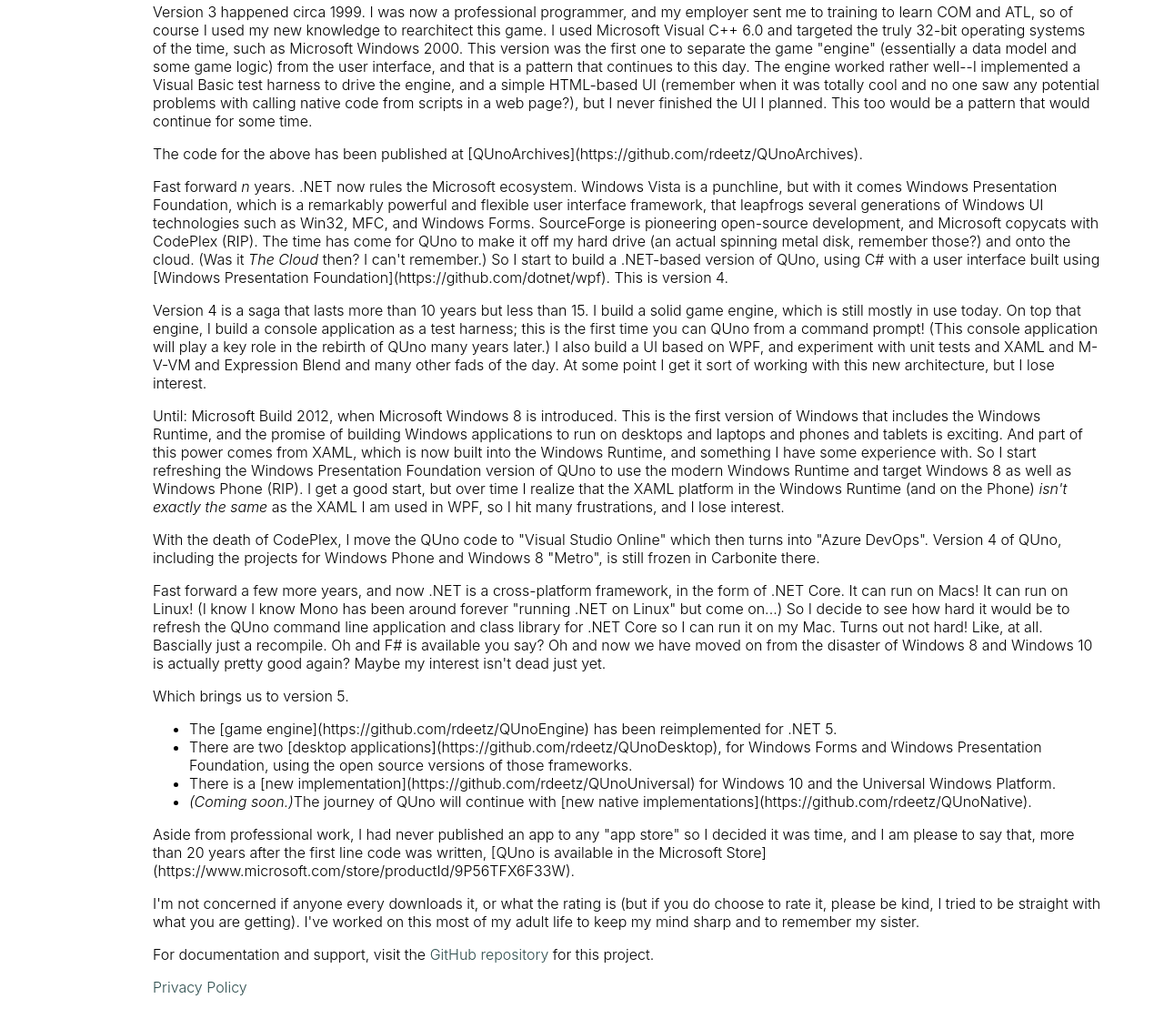
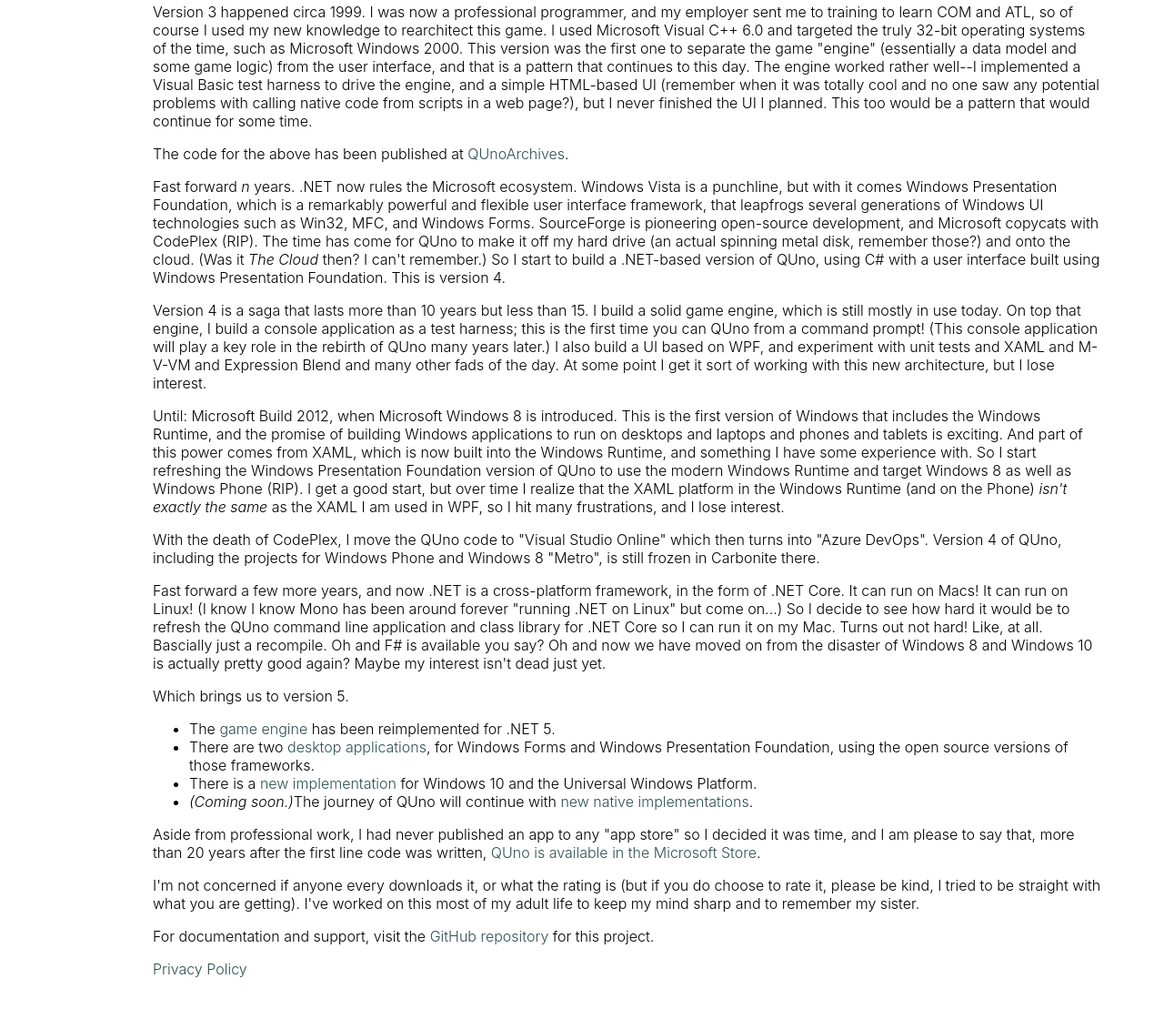
Before and after one commit to rdeetz/QUnoSite, a plain HTML site: page index.html in a window 1280 px wide. Shown: the part 467-1598 px from the top of the page at 91% size. Drawn offline with Linux system fonts and the light colour scheme.

Commit message:
Thought I was using markdown, should have been using HTML.

```diff
--- a/index.html
+++ b/index.html
@@ -50,7 +50,7 @@
                     would be a pattern that would continue for some time.
                 </p>
                 <p>
-                    The code for the above has been published at [QUnoArchives](https://github.com/rdeetz/QUnoArchives).
+                    The code for the above has been published at <a href="https://github.com/rdeetz/QUnoArchives">QUnoArchives</a>.
                 </p>
                 <p>
                     Fast forward <em>n</em> years. .NET now rules the Microsoft ecosystem. Windows Vista is a punchline,
@@ -59,7 +59,7 @@
                     SourceForge is pioneering open-source development, and Microsoft copycats with CodePlex (RIP). The time has come
                     for QUno to make it off my hard drive (an actual spinning metal disk, remember those?) and onto the cloud.
                     (Was it <em>The Cloud</em> then? I can't remember.) So I start to build a .NET-based version of QUno, using C#
-                    with a user interface built using [Windows Presentation Foundation](https://github.com/dotnet/wpf). This is version 4.
+                    with a user interface built using Windows Presentation Foundation. This is version 4.
                 </p>
                 <p>
                     Version 4 is a saga that lasts more than 10 years but less than 15. I build a solid game engine, which is
@@ -93,15 +93,15 @@
                     Which brings us to version 5.
                 </p>
                 <ul>
-                    <li>The [game engine](https://github.com/rdeetz/QUnoEngine) has been reimplemented for .NET 5.</li>
-                    <li>There are two [desktop applications](https://github.com/rdeetz/QUnoDesktop), for Windows Forms and Windows Presentation Foundation, using the open source versions of those frameworks.</li>
-                    <li>There is a [new implementation](https://github.com/rdeetz/QUnoUniversal) for Windows 10 and the Universal Windows Platform.</li>
-                    <li><em>(Coming soon.)</em>The journey of QUno will continue with [new native implementations](https://github.com/rdeetz/QUnoNative).</li>
+                    <li>The <a href="https://github.com/rdeetz/QUnoEngine">game engine</a> has been reimplemented for .NET 5.</li>
+                    <li>There are two <a href="https://github.com/rdeetz/QUnoDesktop">desktop applications</a>, for Windows Forms and Windows Presentation Foundation, using the open source versions of those frameworks.</li>
+                    <li>There is a <a href="https://github.com/rdeetz/QUnoUniversal">new implementation</a> for Windows 10 and the Universal Windows Platform.</li>
+                    <li><em>(Coming soon.)</em>The journey of QUno will continue with <a href="https://github.com/rdeetz/QUnoNative">new native implementations</a>.</li>
                 </ul>
                 <p>
                     Aside from professional work, I had never published an app to any "app store" so I decided it was time,
                     and I am please to say that, more than 20 years after the first line code was written,
-                    [QUno is available in the Microsoft Store](https://www.microsoft.com/store/productId/9P56TFX6F33W).
+                    <a href="https://www.microsoft.com/store/productId/9P56TFX6F33W">QUno is available in the Microsoft Store</a>.
                 </p>
                 <p>
                     I'm not concerned if anyone every downloads it, or what the rating is (but if you do choose to rate it,
```
